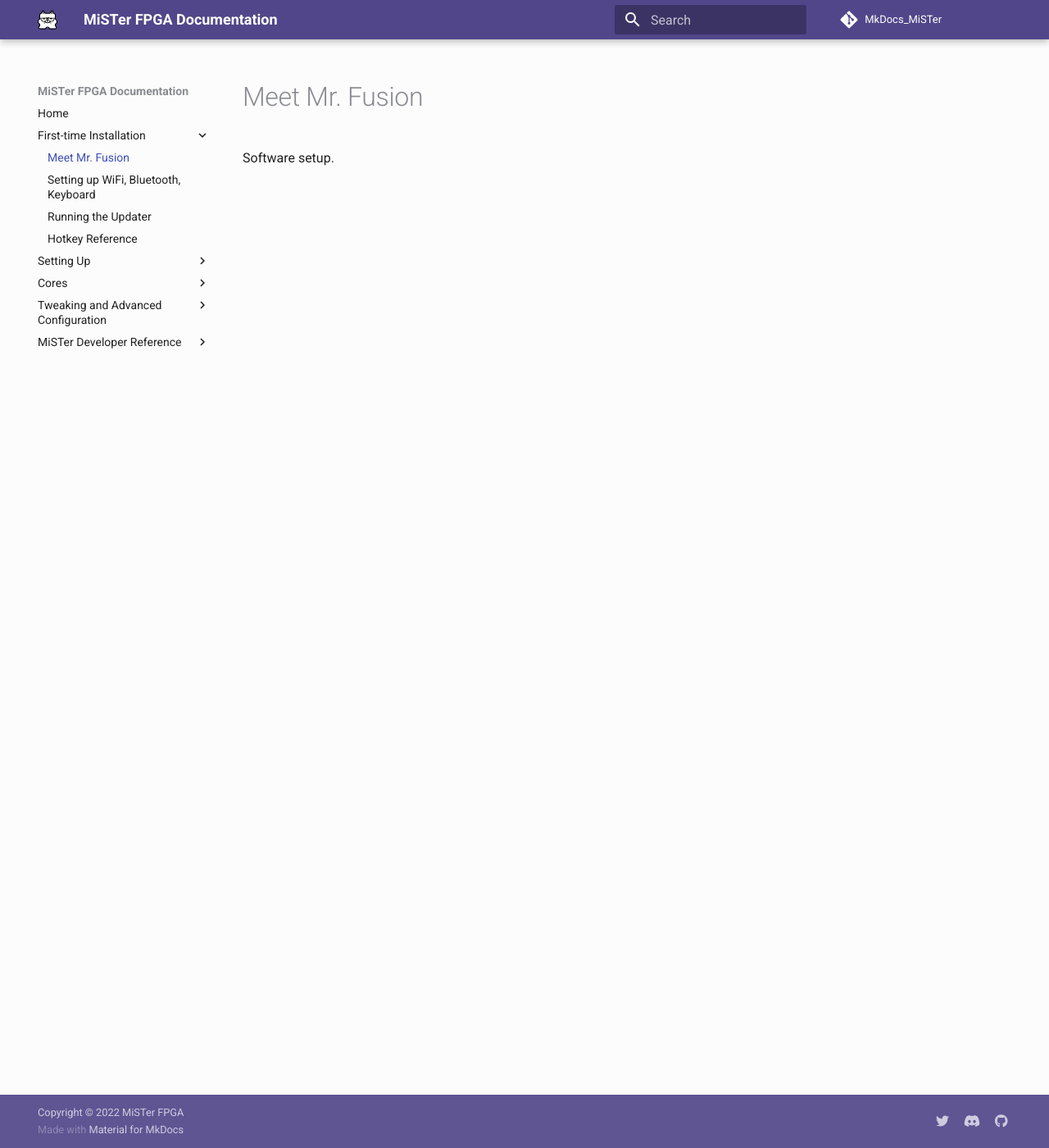
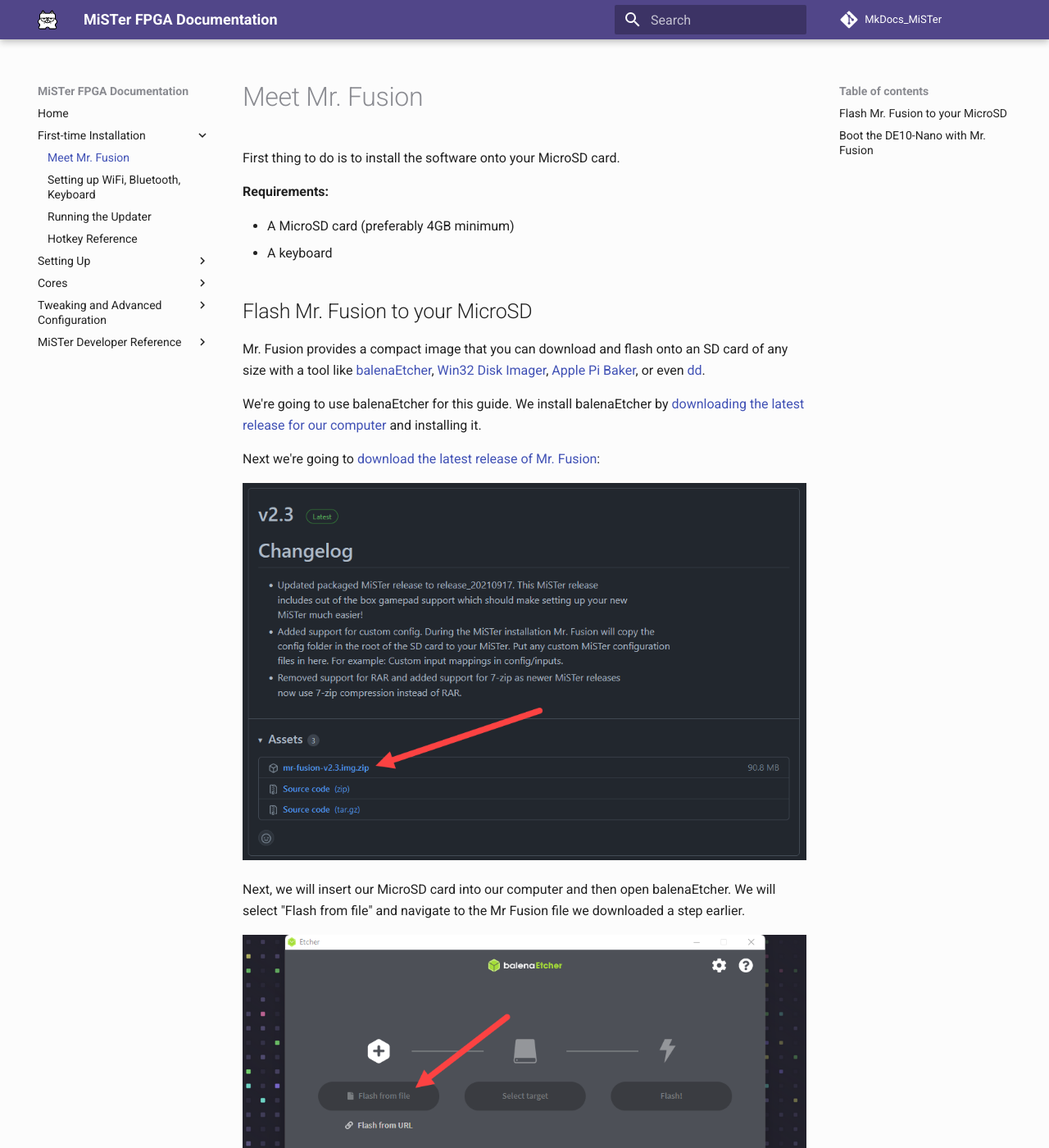
Before and after one commit to tofukazoo/MkDocs_MiSTer, an MkDocs documentation site: the page built from docs/setup/software.md, in a window 1280 px wide and 1400 px high. Shown: the whole window at 82% size. Built offline with MkDocs 1.6.1 and Material for MkDocs 9.7.7, drawn with Linux system fonts in a browser that asks for light colours; comment, search, counter and statistics services are not loaded; some of the changed text lies outside the part shown.

Commit message:
add Mr. Fusion Instructions

```diff
--- a/docs/setup/software.md
+++ b/docs/setup/software.md
@@ -1 +1,49 @@
-Software setup.
+# Meet Mr. Fusion
+
+First thing to do is to install the software onto your MicroSD card.
+
+**Requirements:**
+
+* A MicroSD card (preferably 4GB minimum)
+* A keyboard
+
+## Flash Mr. Fusion to your MicroSD
+
+Mr. Fusion provides a compact image that you can download and flash onto an SD card of any size with a tool like  [balenaEtcher](https://www.balena.io/etcher/){target=_blank}, [Win32 Disk Imager](https://sourceforge.net/projects/win32diskimager/){target=_blank}, [Apple Pi Baker](https://www.tweaking4all.com/software/macosx-software/applepi-baker-v2/){target=_blank}, or even [dd](https://en.wikipedia.org/wiki/Dd_%28Unix%29){target=_blank}.
+
+We're going to use balenaEtcher for this guide. We install balenaEtcher by [downloading the latest release for our computer](https://www.balena.io/etcher/){target=_blank} and installing it.
+
+Next we're going to [download the latest release of Mr. Fusion](https://github.com/MiSTer-devel/mr-fusion/releases){target=_blank}:
+
+[![Download Mr. Fusion](img/dl-mr-fusion.png)](https://github.com/MiSTer-devel/mr-fusion/releases){target=_blank}
+
+Next, we will insert our MicroSD card into our computer and then open balenaEtcher. We will select "Flash from file" and navigate to the Mr Fusion file we downloaded a step earlier.
+
+![Flash from file](img/balena-1.png)
+
+Then we need to select our MicroSD card as the target to flash.
+
+![Select target MicroSD](img/balena-2.png)
+![Select the right one](img/balena-3.png)
+
+And click "Flash!"
+
+![Flash that card!](img/balena-4.png)
+
+Wait for it to complete successfully.
+
+![Successful flash :)](img/balena-5.png)
+
+If you see "Flash complete!" and "1 Successful target" then everything worked fine. If the flash fails, try and flash it again or flash a different MicroSD card in case the one you are using is malfunctioning.
+
+We can now close balenaEtcher and remove our MicroSD card.
+
+## Boot the DE10-Nano with Mr. Fusion
+
+Next we just need to carefully insert our MicroSD card into the DE10-Nano (**NOT the MicroSD slot on the IO board on top!**).
+
+![Location of DE10-Nano MicroSD slot on the bottom](img/de10-nano-microsd.png)
+
+Now turn on your DE10-Nano.
+
+We will wait up to a few minutes for the Mr. Fusion installer to complete. Be patient, or else you may have to start all over again. When the MiSTer On Screen Display with fuzzy static behind it appears, that means you have successfully installed the MiSTer software/OS onto your MicroSD.
```
